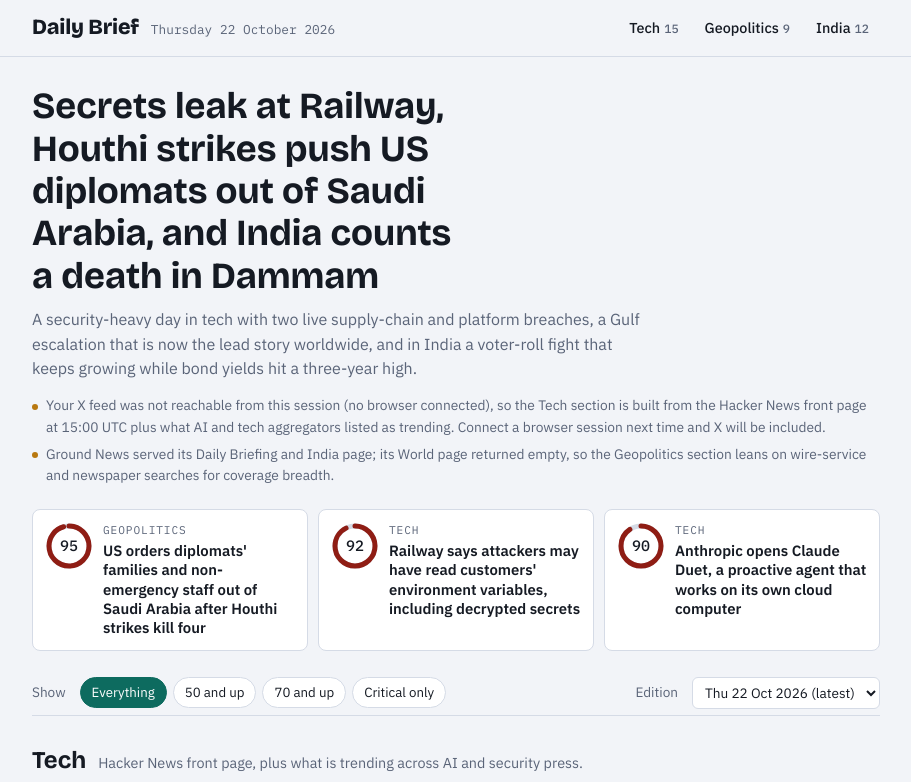
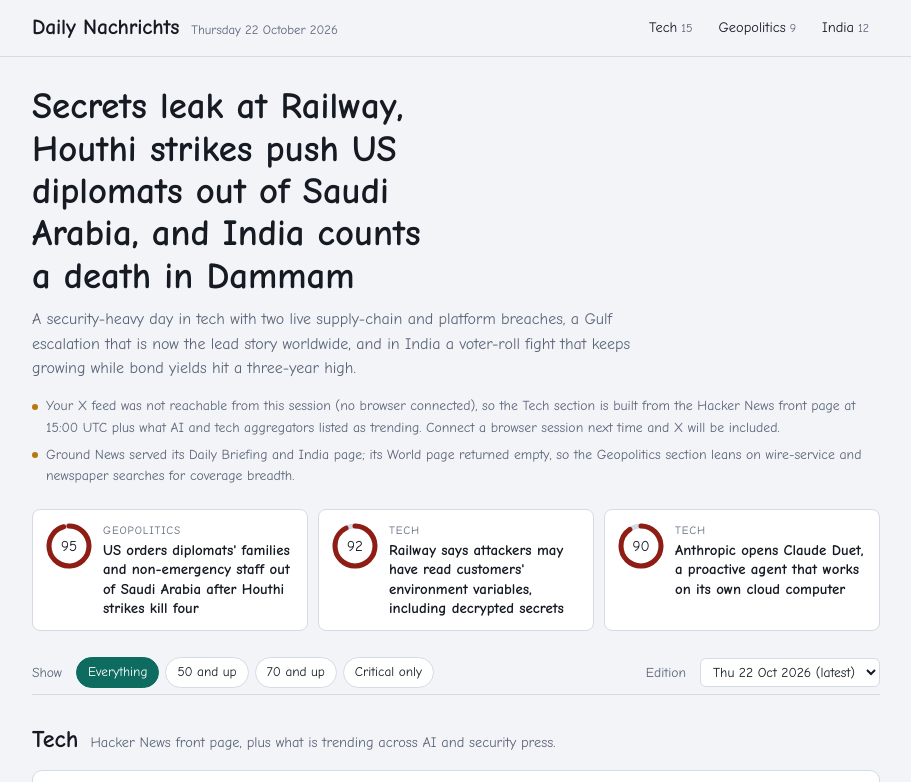
Before and after one commit to JATIN-RAGHAV/daily-nachrichts, a plain HTML site: page public/index.html in a window 1280 px wide. Shown: the top 782 px of the page, without its empty margins (184-1095 px from the left). Drawn offline with nearby package versions, Linux system fonts and the light colour scheme.

Commit message:
Rename to Daily Nachrichts; Comic Sans for all type

```diff
--- a/public/index.html
+++ b/public/index.html
@@ -3,11 +3,11 @@
 <head>
 <meta charset="utf-8">
 <meta name="viewport" content="width=device-width, initial-scale=1, viewport-fit=cover">
-<title>Daily Brief</title>
+<title>Daily Nachrichts</title>
 <meta name="description" content="Tech, geopolitics and India in one page, each story scored by how loudly it is being discussed.">
 <link rel="preconnect" href="https://fonts.googleapis.com">
 <link rel="preconnect" href="https://fonts.gstatic.com" crossorigin>
-<link rel="stylesheet" href="https://fonts.googleapis.com/css2?family=Bricolage+Grotesque:opsz,wght@12..96,500;12..96,700;12..96,800&family=IBM+Plex+Sans:ital,wght@0,400;0,500;0,600;1,400&family=IBM+Plex+Mono:wght@400;500&display=swap">
+<link rel="stylesheet" href="https://fonts.googleapis.com/css2?family=Comic+Neue:ital,wght@0,400;0,700;1,400&display=swap">
 <style>
 /* Layout: one reading column; sticky masthead with section tabs; cards are native <details>. */
 :root {
@@ -23,9 +23,9 @@
   --crit-mid: #b8780f;
   --crit-high: #c4402f;
   --crit-max: #8f1d14;
-  --font-display: "Bricolage Grotesque", "Helvetica Neue", Arial, sans-serif;
-  --font-body: "IBM Plex Sans", "Segoe UI", Roboto, sans-serif;
-  --font-mono: "IBM Plex Mono", ui-monospace, Menlo, monospace;
+  --font-display: "Comic Sans MS", "Comic Sans", "Comic Neue", cursive;
+  --font-body: "Comic Sans MS", "Comic Sans", "Comic Neue", cursive;
+  --font-mono: "Comic Sans MS", "Comic Sans", "Comic Neue", cursive;
   color-scheme: light;
 }
 @media (prefers-color-scheme: dark) {
@@ -161,7 +161,7 @@ footer .stamp { font-family: var(--font-mono); font-size: 0.78rem; }
 <header class="masthead">
   <div class="wrap">
     <div class="brand">
-      <h1>Daily Brief</h1>
+      <h1>Daily Nachrichts</h1>
       <span class="edition" id="edition-label">loading</span>
     </div>
     <nav class="tabs" id="tabs" aria-label="Sections"></nav>
@@ -170,7 +170,7 @@ footer .stamp { font-family: var(--font-mono); font-size: 0.78rem; }
 
 <main class="wrap">
   <div class="lede" id="lede">
-    <h2 id="lede-title">Today's brief</h2>
+    <h2 id="lede-title">Today's Nachrichts</h2>
     <p id="lede-text"></p>
     <ul class="notes" id="notes"></ul>
     <div class="top" id="top" hidden></div>
@@ -188,7 +188,7 @@ footer .stamp { font-family: var(--font-mono); font-size: 0.78rem; }
     <select id="edition-select" aria-label="Edition"></select>
   </div>
 
-  <div id="sections"><p class="status" id="status">Loading the latest edition…</p></div>
+  <div id="sections"><p class="status" id="status">Loading the latest Nachrichts…</p></div>
 
   <footer>
     <div class="stamp" id="stamp"></div>
@@ -238,7 +238,7 @@ footer .stamp { font-family: var(--font-mono); font-size: 0.78rem; }
   function render() {
     if (!data) return;
     $('#edition-label').textContent = data.edition;
-    $('#lede-title').textContent = data.headline || `Brief for ${data.edition}`;
+    $('#lede-title').textContent = data.headline || `Nachrichts for ${data.edition}`;
     $('#lede-text').textContent = data.standfirst || '';
     $('#notes').innerHTML = (data.notes || []).map(n => `<li>${esc(n)}</li>`).join('');
     $('#stamp').textContent = `Generated ${data.generated} by ${data.model}`;
```
Also changed, not shown: 2 other files.
